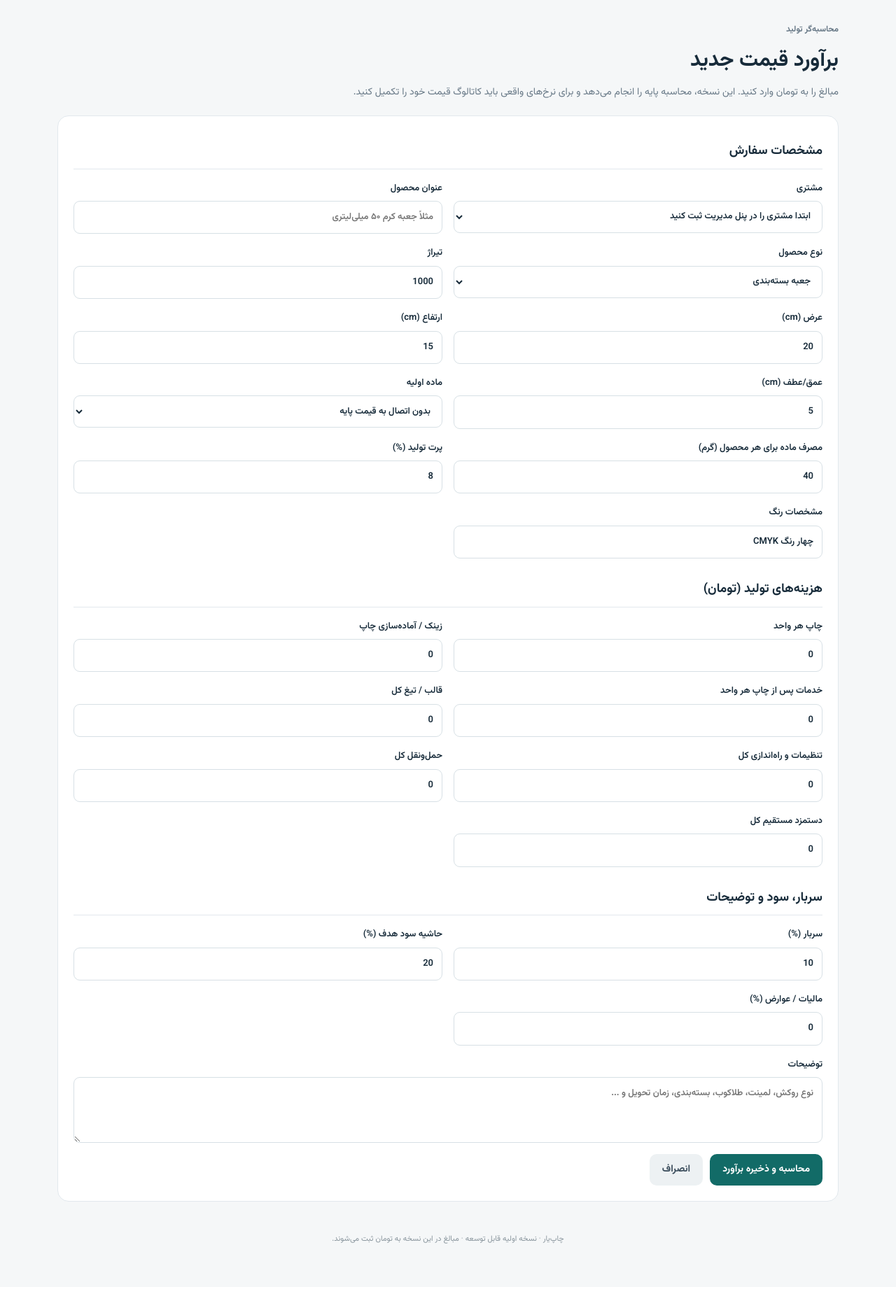
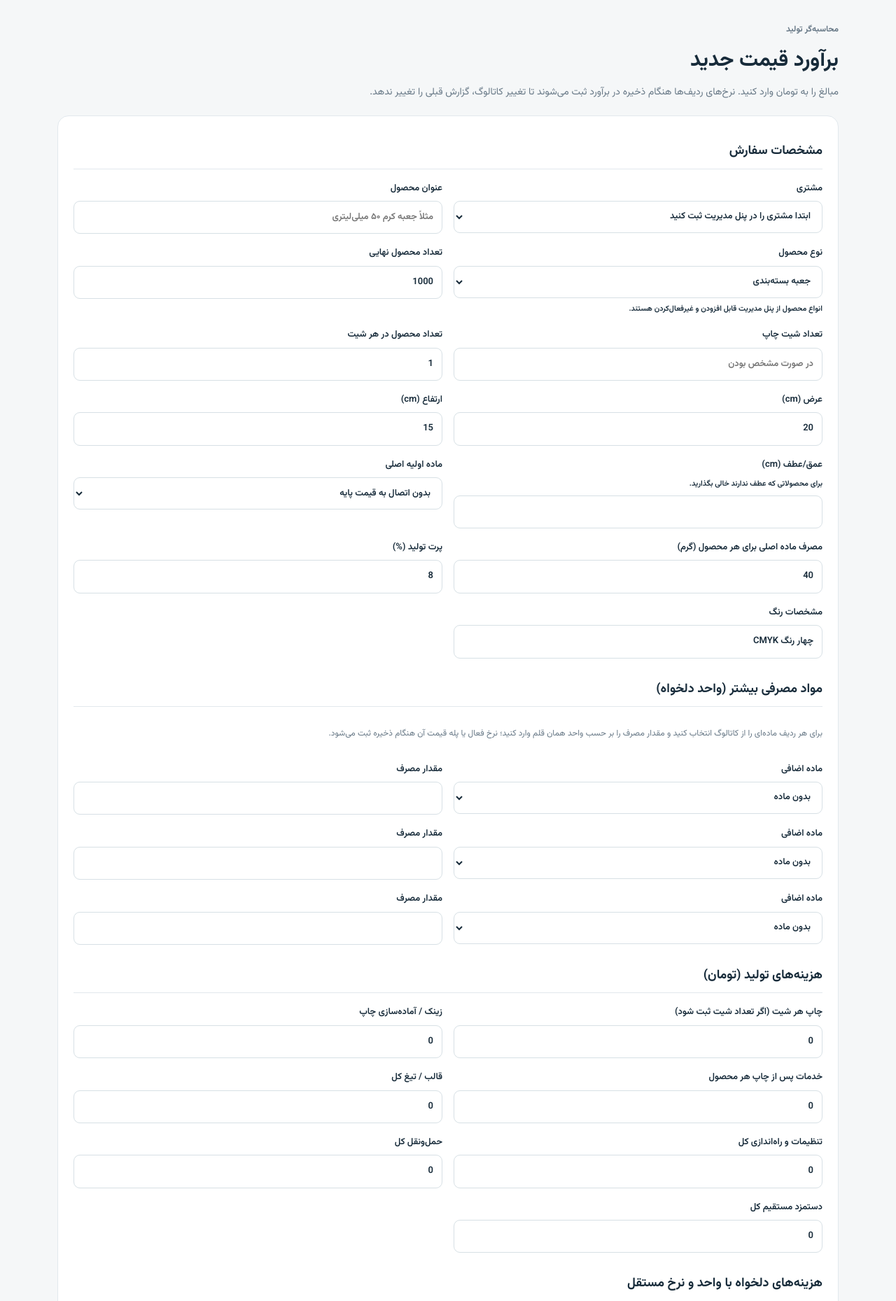
Before and after one commit to advesf23-cmd/price-app, a Django app: page /quotes/new/ in a window 1280 px wide. Shown: the part 88-1947 px from the top of the page at 70% size. Before the commit the page ends 1865 px from the top, so only its background shows below. Run offline with Django 5.2, Linux system fonts and the light colour scheme; data that the repository does not hold is empty.

Commit message:
Update quote form for editing, sheet quantities and flexible costs

```diff
--- a/templates/estimator/quote_form.html
+++ b/templates/estimator/quote_form.html
@@ -1,19 +1,51 @@
-{% extends "base.html" %}{% block title %}برآورد جدید | چاپ‌یار{% endblock %}{% block content %}
-<div class="page-title"><p class="eyebrow">محاسبه‌گر تولید</p><h1>برآورد قیمت جدید</h1><p>مبالغ را به تومان وارد کنید. این نسخه، محاسبه پایه را انجام می‌دهد و برای نرخ‌های واقعی باید کاتالوگ قیمت خود را تکمیل کنید.</p></div>
+{% extends "base.html" %}
+{% block title %}{% if is_edit %}ویرایش برآورد{% else %}برآورد جدید{% endif %} | چاپ‌یار{% endblock %}
+{% block content %}
+<div class="page-title"><p class="eyebrow">محاسبه‌گر تولید</p><h1>{% if is_edit %}ویرایش برآورد{% else %}برآورد قیمت جدید{% endif %}</h1><p>مبالغ را به تومان وارد کنید. نرخ‌های ردیف‌ها هنگام ذخیره در برآورد ثبت می‌شوند تا تغییر کاتالوگ، گزارش قبلی را تغییر ندهد.</p></div>
 <form method="post" class="panel form-grid">{% csrf_token %}
 <h2 class="full">مشخصات سفارش</h2>
-<label>مشتری<select name="customer" required>{% for c in customers %}<option value="{{ c.id }}">{{ c.name }}</option>{% empty %}<option value="">ابتدا مشتری را در پنل مدیریت ثبت کنید</option>{% endfor %}</select></label>
-<label>عنوان محصول<input name="title" required placeholder="مثلاً جعبه کرم ۵۰ میلی‌لیتری"></label>
-<label>نوع محصول<select name="product_type"><option>جعبه بسته‌بندی</option><option>لیبل</option><option>کاتالوگ</option><option>بروشور</option><option>ساک دستی</option><option>پاکت</option><option>محصول دیگر</option></select></label>
-<label>تیراژ<input name="quantity" type="number" min="1" value="1000" required></label>
-<label>عرض (cm)<input name="width_cm" type="number" step=".01" value="20"></label><label>ارتفاع (cm)<input name="height_cm" type="number" step=".01" value="15"></label><label>عمق/عطف (cm)<input name="depth_cm" type="number" step=".01" value="5"></label>
-<label>ماده اولیه<select name="material"><option value="">بدون اتصال به قیمت پایه</option>{% for m in materials %}<option value="{{ m.id }}">{{ m.name }} · {{ m.unit_price }} تومان / {{ m.unit }}</option>{% endfor %}</select></label>
-<label>مصرف ماده برای هر محصول (گرم)<input name="material_grams_per_unit" type="number" step=".001" value="40"></label><label>پرت تولید (%)<input name="waste_percent" type="number" step=".01" value="8"></label>
-<label>مشخصات رنگ<input name="colors" value="چهار رنگ CMYK" placeholder="مثلاً 4 رنگ دو رو"></label>
+<label>مشتری<select name="customer" required>{% for c in customers %}<option value="{{ c.id }}" {% if quote.customer_id == c.id %}selected{% endif %}>{{ c.name }}</option>{% empty %}<option value="">ابتدا مشتری را در پنل مدیریت ثبت کنید</option>{% endfor %}</select></label>
+<label>عنوان محصول<input name="title" required value="{{ quote.title|default:'' }}" placeholder="مثلاً جعبه کرم ۵۰ میلی‌لیتری"></label>
+<label>نوع محصول<select name="product_type">
+{% for t in product_types %}<option value="{{ t.name }}" {% if quote.product_type == t.name %}selected{% endif %}>{{ t.name }}</option>{% endfor %}
+{% if not product_types %}<option value="جعبه بسته‌بندی" {% if not quote or quote.product_type == "جعبه بسته‌بندی" %}selected{% endif %}>جعبه بسته‌بندی</option><option value="لیبل">لیبل</option><option value="کاتالوگ">کاتالوگ</option><option value="بروشور">بروشور</option><option value="محصول دیگر">محصول دیگر</option>{% endif %}
+</select><small>انواع محصول از پنل مدیریت قابل افزودن و غیرفعال‌کردن هستند.</small></label>
+<label>تعداد محصول نهایی<input name="quantity" type="number" min="1" value="{{ quote.quantity|default:1000 }}" required></label>
+<label>تعداد شیت چاپ<input name="sheet_quantity" type="number" min="1" value="{{ quote.sheet_quantity|default_if_none:'' }}" placeholder="در صورت مشخص بودن"></label>
+<label>تعداد محصول در هر شیت<input name="products_per_sheet" type="number" min="1" value="{{ quote.products_per_sheet|default:1 }}" required></label>
+<label>عرض (cm)<input name="width_cm" type="number" min="0" step=".01" value="{{ quote.width_cm|default:20 }}"></label>
+<label>ارتفاع (cm)<input name="height_cm" type="number" min="0" step=".01" value="{{ quote.height_cm|default:15 }}"></label>
+<label>عمق/عطف (cm) <small>برای محصولاتی که عطف ندارند خالی بگذارید.</small><input name="depth_cm" type="number" min="0" step=".01" value="{{ quote.depth_cm|default_if_none:'' }}"></label>
+<label>ماده اولیه اصلی<select name="material"><option value="">بدون اتصال به قیمت پایه</option>{% for m in materials %}<option value="{{ m.id }}" {% if quote.material_id == m.id %}selected{% endif %}>{{ m.name }} · {{ m.unit_price }} تومان / {{ m.unit }}</option>{% endfor %}</select></label>
+<label>مصرف ماده اصلی برای هر محصول (گرم)<input name="material_grams_per_unit" type="number" min="0" step=".001" value="{{ quote.material_grams_per_unit|default:40 }}"></label>
+<label>پرت تولید (%)<input name="waste_percent" type="number" min="0" step=".01" value="{{ quote.waste_percent|default:8 }}"></label>
+<label>مشخصات رنگ<input name="colors" value="{{ quote.colors|default:'چهار رنگ CMYK' }}" placeholder="مثلاً 4 رنگ دو رو"></label>
+<h2 class="full">مواد مصرفی بیشتر (واحد دلخواه)</h2>
+<p class="full muted">برای هر ردیف ماده‌ای را از کاتالوگ انتخاب کنید و مقدار مصرف را بر حسب واحد همان قلم وارد کنید؛ نرخ فعال یا پله قیمت آن هنگام ذخیره ثبت می‌شود.</p>
+{% for line in material_lines %}<label>ماده<select name="material_line_item"><option value="">انتخاب ماده</option>{% for m in materials %}<option value="{{ m.id }}" {% if line.item_id == m.id %}selected{% endif %}>{{ m.name }} ({{ m.unit }})</option>{% endfor %}</select></label><label>مقدار مصرف<input name="material_line_quantity" type="number" min="0" step=".0001" value="{{ line.quantity }}"></label>{% endfor %}
+{% for i in "123" %}<label>ماده اضافی<select name="material_line_item"><option value="">بدون ماده</option>{% for m in materials %}<option value="{{ m.id }}">{{ m.name }} ({{ m.unit }})</option>{% endfor %}</select></label><label>مقدار مصرف<input name="material_line_quantity" type="number" min="0" step=".0001" value=""></label>{% endfor %}
 <h2 class="full">هزینه‌های تولید (تومان)</h2>
-<label>چاپ هر واحد<input name="print_cost_per_unit" type="number" step=".01" value="0"></label><label>زینک / آماده‌سازی چاپ<input name="plate_cost" type="number" step=".01" value="0"></label><label>خدمات پس از چاپ هر واحد<input name="postpress_cost_per_unit" type="number" step=".01" value="0"></label><label>قالب / تیغ کل<input name="die_cost" type="number" step=".01" value="0"></label><label>تنظیمات و راه‌اندازی کل<input name="setup_cost" type="number" step=".01" value="0"></label><label>حمل‌ونقل کل<input name="transport_cost" type="number" step=".01" value="0"></label><label>دستمزد مستقیم کل<input name="labor_cost" type="number" step=".01" value="0"></label>
+<label>چاپ هر شیت (اگر تعداد شیت ثبت شود)<input name="print_cost_per_unit" type="number" min="0" step=".01" value="{{ quote.print_cost_per_unit|default:0 }}"></label>
+<label>زینک / آماده‌سازی چاپ<input name="plate_cost" type="number" min="0" step=".01" value="{{ quote.plate_cost|default:0 }}"></label>
+<label>خدمات پس از چاپ هر محصول<input name="postpress_cost_per_unit" type="number" min="0" step=".01" value="{{ quote.postpress_cost_per_unit|default:0 }}"></label>
+<label>قالب / تیغ کل<input name="die_cost" type="number" min="0" step=".01" value="{{ quote.die_cost|default:0 }}"></label>
+<label>تنظیمات و راه‌اندازی کل<input name="setup_cost" type="number" min="0" step=".01" value="{{ quote.setup_cost|default:0 }}"></label>
+<label>حمل‌ونقل کل<input name="transport_cost" type="number" min="0" step=".01" value="{{ quote.transport_cost|default:0 }}"></label>
+<label>دستمزد مستقیم کل<input name="labor_cost" type="number" min="0" step=".01" value="{{ quote.labor_cost|default:0 }}"></label>
+<h2 class="full">هزینه‌های دلخواه با واحد و نرخ مستقل</h2>
+<p class="full muted">مثلاً لمینت بر حسب مترمربع، چسب بر حسب کیلوگرم، صحافی بر حسب عدد یا هزینه کلیشه به‌صورت مبلغ ثابت. نرخ‌ها به‌صورت snapshot در همین برآورد نگهداری می‌شوند.</p>
+{% for line in cost_lines %}
+<label>شرح هزینه<input name="cost_line_name" value="{{ line.name }}"></label><label>مقدار<input name="cost_line_quantity" type="number" min="0" step=".0001" value="{{ line.quantity }}"></label><label>واحد<input name="cost_line_unit" value="{{ line.unit }}"></label><label>نرخ واحد (تومان)<input name="cost_line_price" type="number" min="0" step=".01" value="{{ line.unit_price }}"></label>
+{% endfor %}
+{% for i in "123" %}
+<label>شرح هزینه<input name="cost_line_name" placeholder="مثلاً لمینت"></label><label>مقدار<input name="cost_line_quantity" type="number" min="0" step=".0001" value="1"></label><label>واحد<input name="cost_line_unit" value="مورد"></label><label>نرخ واحد (تومان)<input name="cost_line_price" type="number" min="0" step=".01" value="0"></label>
+{% endfor %}
 <h2 class="full">سربار، سود و توضیحات</h2>
-<label>سربار (%)<input name="overhead_percent" type="number" step=".01" value="10"></label><label>حاشیه سود هدف (%)<input name="margin_percent" type="number" step=".01" value="20"></label><label>مالیات / عوارض (%)<input name="tax_percent" type="number" step=".01" value="0"></label>
-<label class="full">توضیحات<textarea name="notes" rows="3" placeholder="نوع روکش، لمینت، طلاکوب، بسته‌بندی، زمان تحویل و ..."></textarea></label>
-<div class="full actions"><button class="button" type="submit">محاسبه و ذخیره برآورد</button><a class="button secondary" href="/quotes/">انصراف</a></div>
-</form>{% endblock %}
+<label>سربار (%)<input name="overhead_percent" type="number" min="0" step=".01" value="{{ quote.overhead_percent|default:10 }}"></label>
+<label>حاشیه سود هدف (%)<input name="margin_percent" type="number" min="0" max="99.99" step=".01" value="{{ quote.margin_percent|default:20 }}"></label>
+<label>مالیات / عوارض (%)<input name="tax_percent" type="number" min="0" step=".01" value="{{ quote.tax_percent|default:0 }}"></label>
+<label>وضعیت<select name="status">{% for value,label in quote.STATUS_CHOICES %}<option value="{{ value }}" {% if quote.status == value %}selected{% endif %}>{{ label }}</option>{% endfor %}</select></label>
+<label class="full">توضیحات<textarea name="notes" rows="3" placeholder="نوع روکش، لمینت، طلاکوب، بسته‌بندی، زمان تحویل و ...">{{ quote.notes|default:'' }}</textarea></label>
+<div class="full actions"><button class="button" type="submit">{% if is_edit %}ذخیره تغییرات{% else %}محاسبه و ذخیره برآورد{% endif %}</button><a class="button secondary" href="/quotes/">انصراف</a></div>
+</form>
+{% endblock %}
```
